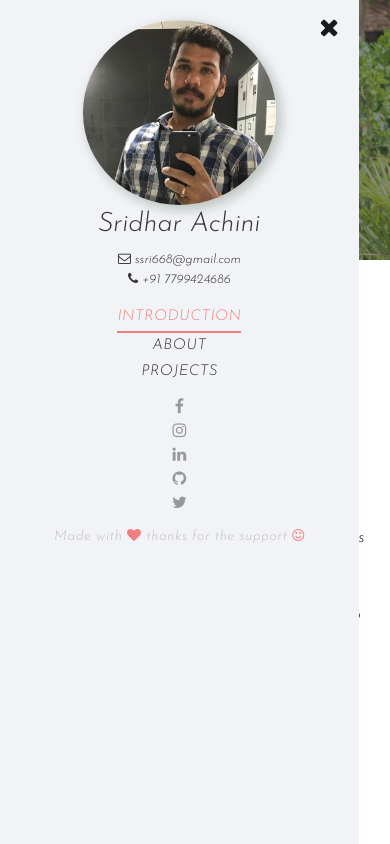
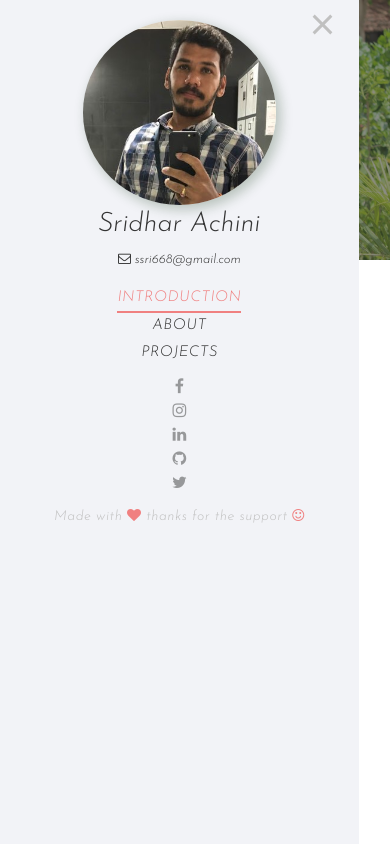
Before and after one commit to Sridhar0435/bio, a React (Create React App) app: page / in a window 390 px wide. Both pictures are taken after a click on the element 31 px from the left and 36 px from the top of the page. Shown: the top 844 px of the page. Built offline with nearby package versions, Linux system fonts and the light colour scheme.

Commit message:
hamburger

```diff
--- a/public/index.html
+++ b/public/index.html
@@ -13,8 +13,8 @@
       user's mobile device or desktop. See https://developers.google.com/web/fundamentals/web-app-manifest/
     -->
   <link rel="manifest" href="%PUBLIC_URL%/manifest.json" />
-  <!-- <link href="https://fonts.googleapis.com/css2?family=Varela+Round&display=swap" rel="stylesheet">
-  <link href="https://fonts.googleapis.com/css2?family=Playfair+Display:wght@500&display=swap" rel="stylesheet"> -->
+  <link href="https://fonts.googleapis.com/css2?family=Varela+Round&display=swap" rel="stylesheet">
+  <link href="https://fonts.googleapis.com/css2?family=Playfair+Display:wght@500&display=swap" rel="stylesheet">
   <link href="https://fonts.googleapis.com/css2?family=Josefin+Sans:ital,wght@1,300&display=swap" rel="stylesheet">
   <link rel="stylesheet" href="https://maxcdn.bootstrapcdn.com/bootstrap/4.4.1/css/bootstrap.min.css">
   <link rel="stylesheet" href="https://stackpath.bootstrapcdn.com/font-awesome/4.7.0/css/font-awesome.min.css">
--- a/src/components/Details/Introduction.js
+++ b/src/components/Details/Introduction.js
@@ -3,6 +3,7 @@ import "../../css/Introduction.css";
 import dev6 from "../../images/dev6.jpeg";
 import About from "./About";
 import Fade from 'react-reveal/Fade';
+import Zoom from 'react-reveal/Zoom';
 
 function Introduction(props) {
 
@@ -10,11 +11,11 @@ function Introduction(props) {
         <Fade left cascade>
             <section className="section_intro">
 
-                <p className="a_u">ABOUT</p>.
+                <Zoom left cascade><p className="a_u">ABOUT</p></Zoom>
 
-            <p className="default_title_style" >WHO AM I ?</p>
+                <Zoom left cascade><p className="default_title_style" >WHO AM I ?</p></Zoom>
                 <blockquote >I am just another random curious guy who happens to enjoy creating blogs, Now this is a place where i can share my stuff...</blockquote>
-                <blockquote className="para1_h2">Its been covid-19 days just sitting at home, I was looking for something to kill time. finally ended up with a plan to create a portfolio website about myself, Its been a while i was planning to create it.</blockquote>
+                <blockquote className="para1_h2">Its been quarantine days just sitting at home, I was looking for something to kill time. finally ended up with a plan to create a portfolio website about myself, Its been a while i was planning to create it.</blockquote>
 
                 <blockquote className="para2_h4">After searching the templates in the internet, came up with a good template idea wanted to design it from scratch using React.js</blockquote>
                 <div>
@@ -25,19 +26,19 @@ function Introduction(props) {
                         I have started reflecting my ideas and thoughts through the medium of words recently so spelling and grammer mistaks are very often.You can write me back if you spot any mistake.
                  </blockquote>
                 </div>
-                <p className="default_title_style" >WHERE I'M FROM ?</p>
+                <Zoom left cascade><p className="default_title_style" >WHERE I'M FROM ?</p></Zoom>
                 <blockquote className="mar_bot">
                     I’m from Hyderabad <i className="fa fa-heart" aria-hidden="true"></i> ! The city of Biryani 😋
             </blockquote>
-                <p className="default_title_style" >WHAT I DO ?</p>
+                <Zoom left cascade><p className="default_title_style" >WHAT I DO ?</p></Zoom>
                 <blockquote className="mar_bot">
-                    I’m working as Software Engineer Associate in Accenture (Hyderabad). have developed many website and apart from the I have been part of web design project, office work and as freelancer..
+                    I’m working as Software Engineer Associate in Accenture (Hyderabad).I have developed many websites & a apart from this I have been part of web design project, office work & as a freelancer..
             </blockquote>
                 <div>
                     <About />
                 </div>
             </section>
-        </Fade>
+        </Fade >
     )
 }
 
--- a/src/components/Details/Timeline.js
+++ b/src/components/Details/Timeline.js
@@ -6,8 +6,8 @@ function Timeline() {
 
     return (
         <section className="timeline">
-            <Zoom bottom cascade>
-                <p className="proj default_title_style ">Projects</p>
+            <Zoom left>
+                <Zoom left cascade> <p className="proj default_title_style "> Projects</p></Zoom>
                 <div className="row">
                     <div className="col-md-12">
                         <article className="art_icon">
--- a/src/components/Footer.js
+++ b/src/components/Footer.js
@@ -4,11 +4,11 @@ function Footer() {
     return (
         <div>
             <ul className="intro_social">
-                <li><a href="https://github.com/Sridhar0435" target="_blank"><i className="fa fa-facebook" aria-hidden="true"></i></a></li>
-                <li><a href="https://github.com/Sridhar0435" target="_blank"><i className="fa fa-instagram" aria-hidden="true"></i></a></li>
-                <li><a href="https://github.com/Sridhar0435" target="_blank"><i className="fa fa-linkedin" aria-hidden="true"></i></a></li>
+                <li><a href="https://en-gb.facebook.com/sridhar.sri.52687" target="_blank"><i className="fa fa-facebook" aria-hidden="true"></i></a></li>
+                <li><a href="https://www.instagram.com/sridhar_achini/" target="_blank"><i className="fa fa-instagram" aria-hidden="true"></i></a></li>
+                <li><a href="https://www.linkedin.com/in/sridhar-achini-8665a015b/" target="_blank"><i className="fa fa-linkedin" aria-hidden="true"></i></a></li>
                 <li><a href="https://github.com/Sridhar0435" target="_blank"><i className="fa fa-github" aria-hidden="true"></i></a></li>
-                <li><a href="https://github.com/Sridhar0435" target="_blank"><i className="fa fa-twitter" aria-hidden="true"></i></a></li>
+                <li><a href="https://twitter.com/AchiniSridhar" target="_blank"><i className="fa fa-twitter" aria-hidden="true"></i></a></li>
             </ul>
         </div>
     )
--- a/src/components/MainBox/LeftBar.js
+++ b/src/components/MainBox/LeftBar.js
@@ -3,7 +3,7 @@ import '../../css/LeftBar.css';
 import { Link } from "react-router-dom";
 import dev2 from "../../images/dev2cro.jpg";
 import { Link as ScrollLick } from 'react-scroll'
-import Slide from 'react-reveal/Slide';
+import Zoom from 'react-reveal/Zoom';
 function LeftBar() {
 
 
@@ -16,18 +16,32 @@ function LeftBar() {
     return (
         <>
             {/* <span className="span_bar" onClick={sidebarToggle}>{toggle ? <i className="fa fa-times" aria-hidden="true"></i> : <i className="fa fa-bars" aria-hidden="true"></i>}</span> */}
-            {toggle ? "" : <span className="span_bar" onClick={sidebarToggle}><i className="fa fa-bars" aria-hidden="true"></i></span>}
+            {/* {toggle ? "" : <span className="span_bar" onClick={sidebarToggle}><i className="fa fa-bars" aria-hidden="true"></i></span>} */}
+            {toggle ? "" : <span className="span_bar" onClick={sidebarToggle}>
+                <Zoom left cascade>
+                    <div className="line"></div>
+                    <div className="line"></div>
+                    <div className="line"></div>
+                </Zoom>
+            </span>
+            }
 
             <aside className={toggle ? "aside_left" : ""}>
-                {toggle ? <span className="span_x" onClick={sidebarToggle}><i className="fa fa-times" aria-hidden="true"></i></span> : ""}
+                {/* {toggle ? <span className="span_x" onClick={sidebarToggle}><i className="fa fa-times" aria-hidden="true"></i></span> : ""} */}
+                {toggle ? <span className="span_x" onClick={sidebarToggle}>
+                    <Zoom right cascade>
+                        <div className="line_x"></div>
+                        <div className="line_x"></div>
+                    </Zoom>
+                </span> : ""}
                 <article className="left_bar_article">
-                    <Slide left cascade>
+
                     <img className="rounded-circle img_left" alt="Cinque Terre" src={dev2} alt="dev1" />
                     <div className="details_div">
                         <header className="owner">Sridhar Achini</header>
                         <ul className="left_ul_first">
                             <li><i className="fa fa-envelope-o" aria-hidden="true"></i> ssri668@gmail.com</li>
-                                <li><i className="fa fa-phone" aria-hidden="true"></i> +91 7799424686</li>
+                            {/* <li><i className="fa fa-phone" aria-hidden="true"></i> +91 7799424686</li> */}
                         </ul>
                         {/* <hr /> */}
                         <ul className="left_ul_intro">
@@ -78,17 +92,17 @@ function LeftBar() {
                         </ul>
                         {/* <hr /> */}
                         <ul className="left_ul_socialMedia">
-                                <li><a href="https://github.com/Sridhar0435" target="_blank"><i className="fa fa-facebook" aria-hidden="true"></i></a></li>
-                                <li><a href="https://github.com/Sridhar0435" target="_blank"><i className="fa fa-instagram" aria-hidden="true"></i></a></li>
-                                <li><a href="https://github.com/Sridhar0435" target="_blank"><i className="fa fa-linkedin" aria-hidden="true"></i></a></li>
+                            <li><a href="https://en-gb.facebook.com/sridhar.sri.52687" target="_blank"><i className="fa fa-facebook" aria-hidden="true"></i></a></li>
+                            <li><a href="https://www.instagram.com/sridhar_achini/" target="_blank"><i className="fa fa-instagram" aria-hidden="true"></i></a></li>
+                            <li><a href="https://www.linkedin.com/in/sridhar-achini-8665a015b/" target="_blank"><i className="fa fa-linkedin" aria-hidden="true"></i></a></li>
                             <li><a href="https://github.com/Sridhar0435" target="_blank"><i className="fa fa-github" aria-hidden="true"></i></a></li>
-                                <li><a href="https://github.com/Sridhar0435" target="_blank"><i className="fa fa-twitter" aria-hidden="true"></i></a></li>
+                            <li><a href="https://twitter.com/AchiniSridhar" target="_blank"><i className="fa fa-twitter" aria-hidden="true"></i></a></li>
                         </ul>
                         <p className="tit love">Made with <i className="fa fa-heart" aria-hidden="true"></i> thanks for the support <i className="fa fa-smile-o" aria-hidden="true"></i></p>
                         {/* <p className="tit thanks" >Thanks <i class="fa fa-smile-o" aria-hidden="true"></i> for the support!</p> */}
                         {/* colorlib */}
                     </div>
-                    </Slide>
+
                 </article>
             </aside>
         </>
--- a/src/css/LeftBar.css
+++ b/src/css/LeftBar.css
@@ -171,4 +171,27 @@ hr{
    .love{
     font-weight: 300;
    }
+   .line{
+       width: 37px;
+       height: 2px;
+       background: lightgray;
+       margin-bottom: 6px;
+   }
+   .line_x{
+    width: 25px;
+    height: 3px;
+    background: silver;
+    margin-bottom: 5px;
+    position: absolute;
+   }
+   .line_x:first-child{
+    transform: rotate(45deg);
+    right: 14px;
+    top: 22px;
+   }
+   .line_x:last-child{
+    transform: rotate(-45deg);
+    right: 14px;
+    top: 22px;
+   }
 }
```
Lines whose indentation alone changed are shown as unchanged.
